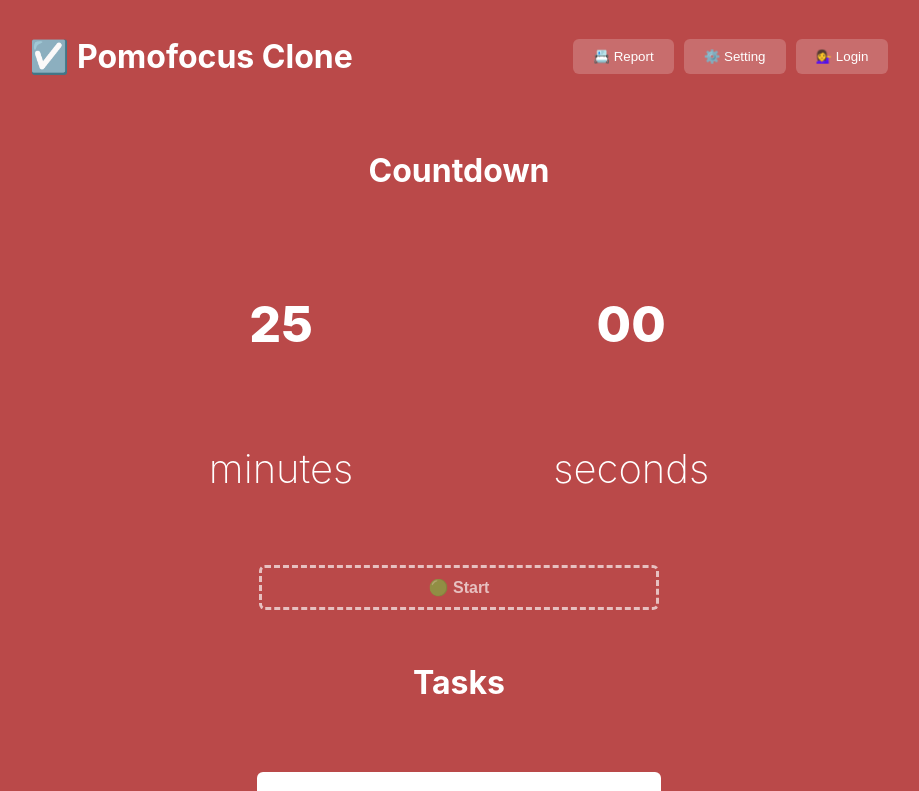
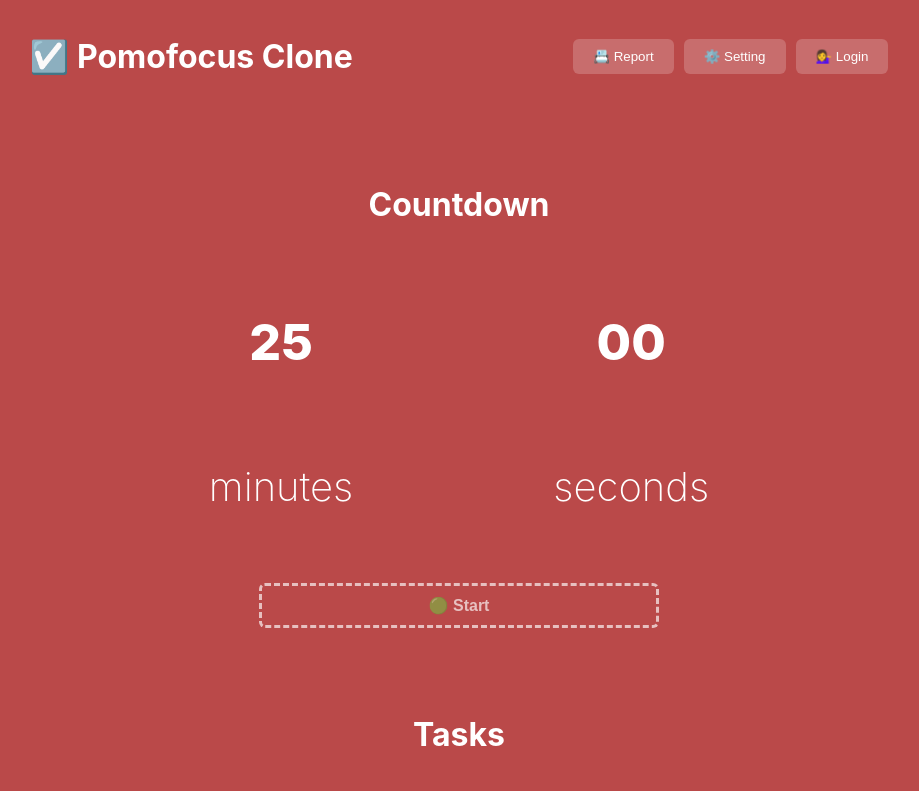
Before and after one commit to chanelmoreno/my-react-todo, a React (Create React App) app: page / in a window 1280 px wide. Shown: the top 791 px of the page, without its empty margins (213-1132 px from the left). Built offline with nearby package versions, Linux system fonts and the light colour scheme.

Commit message:
fixed title css

```diff
--- a/src/App.css
+++ b/src/App.css
@@ -41,7 +41,8 @@
   display: flex;
   justify-content: space-evenly;
   align-items: center;
-  padding: 1rem 2rem;
+  padding-left: 2rem;
+  padding-top: 50px;
 
 }
 
```
